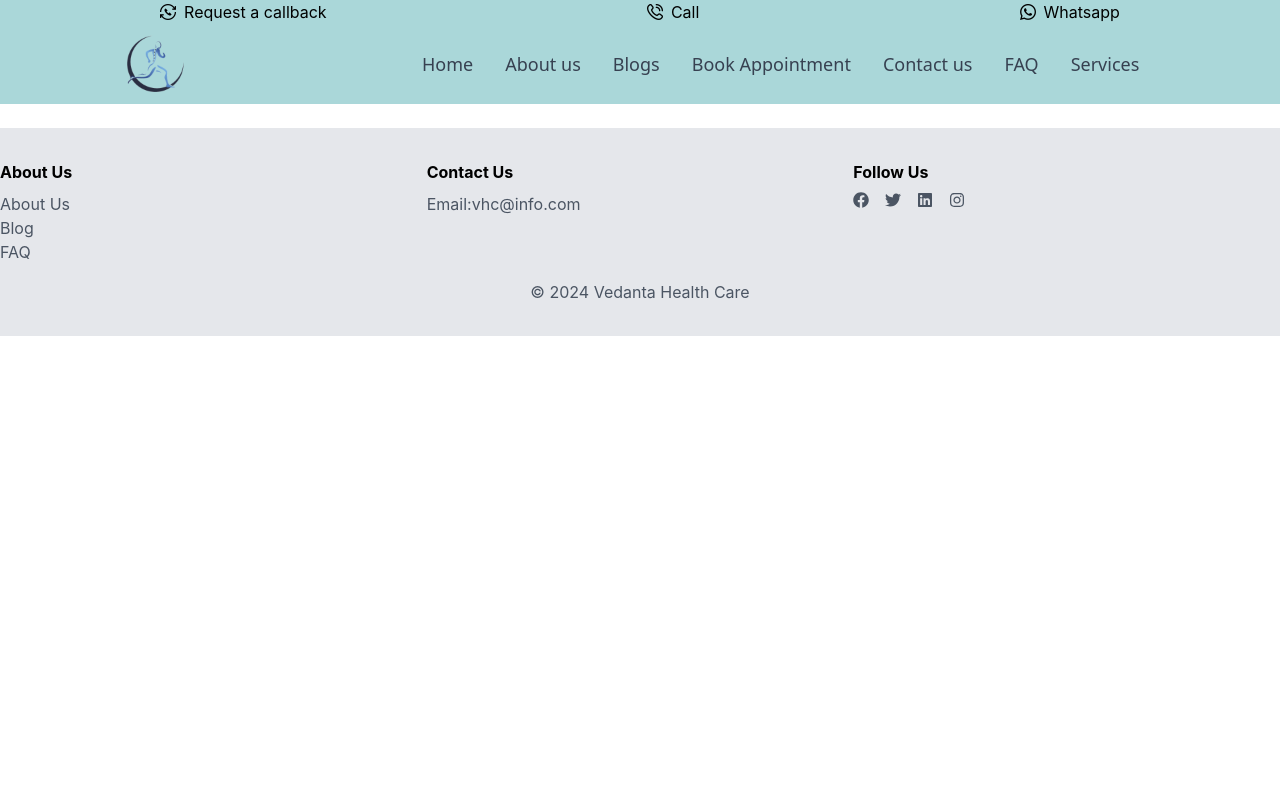
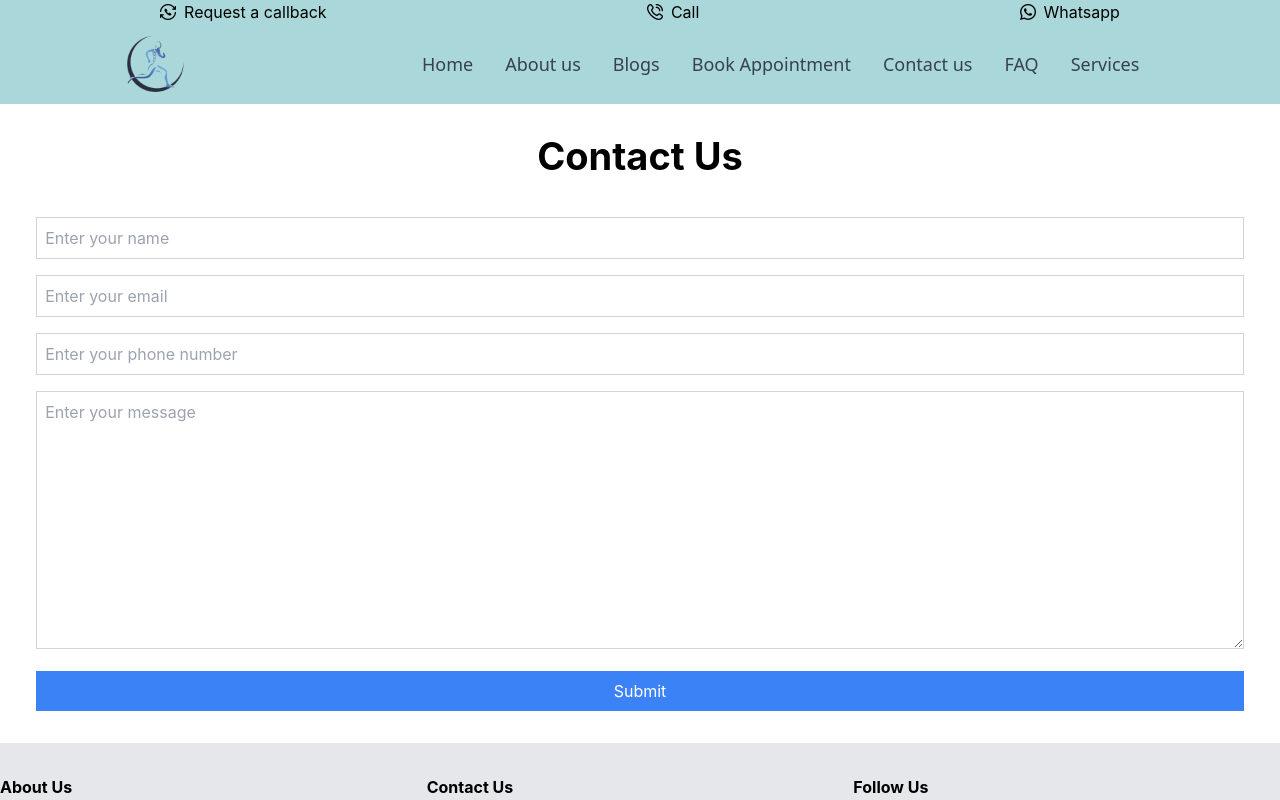
Before and after one commit to pranjalsingh03/vedantahealthcare, a React (Create React App) app: page /contact in a window 1280 px wide. Shown: the top 800 px of the page. Built offline with nearby package versions, Linux system fonts and the light colour scheme.

Commit message:
feat: Add Contact page

```diff
--- a/src/App.js
+++ b/src/App.js
@@ -11,6 +11,7 @@ import Features from './comp/Features';
 import Footer from './comp/Footer';
 import Home from './comp/Home';
 import Blogs from './comp/Blog/mainBlog';
+import Contact from './comp/Contact'
 
 function App() {
   const location = useLocation();
@@ -27,6 +28,7 @@ function App() {
             <Route path='/imageSlider' element={<ImageSlider />} />
             <Route path='/features' element={<Features />} />
             <Route path='/services' element={<Services />} />
+            <Route path='/contact' element={<Contact/>}/>
           </Routes>
         </div>
       )}
--- /dev/null
+++ b/src/comp/Contact.js
@@ -0,0 +1,20 @@
+import React from 'react'
+
+function Contact() {
+    return (
+        <>
+                <p className='flex justify-center font-bold text-xl'>Contact Us</p>
+            <div className="flex justify-center">
+                <form action="submit" className="space-y-4 p-8">
+    <input type="text" placeholder="Enter your name" className="w-full p-2 border border-gray-300 rounded" />
+    <input type="email" placeholder="Enter your email" className="w-full p-2 border border-gray-300 rounded" />
+    <input type="text" placeholder="Enter your phone number" className="w-full p-2 border border-gray-300 rounded" />
+    <textarea name="message" id="message" cols="30" rows="10" placeholder="Enter your message" className="w-full p-2 border border-gray-300 rounded"></textarea>
+    <input type="submit" value="Submit" className="w-full p-2 bg-blue-500 text-white rounded cursor-pointer hover:bg-blue-600" />
+</form>
+            </div>
+        </>
+    )
+}
+
+export default Contact
```
